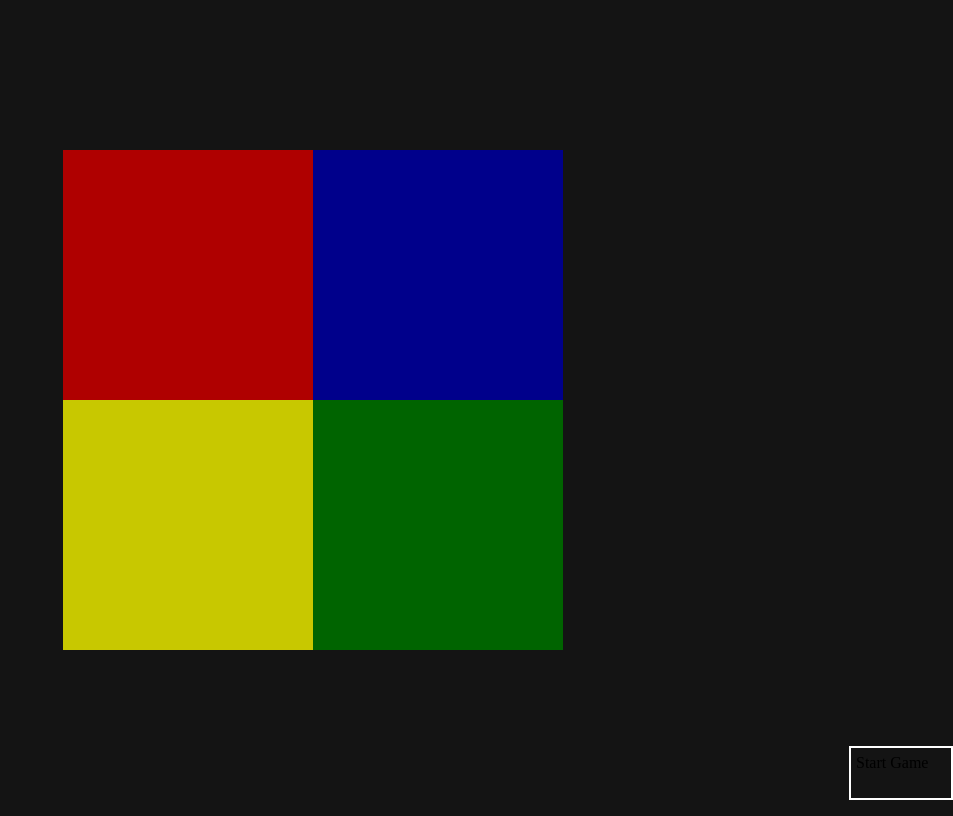
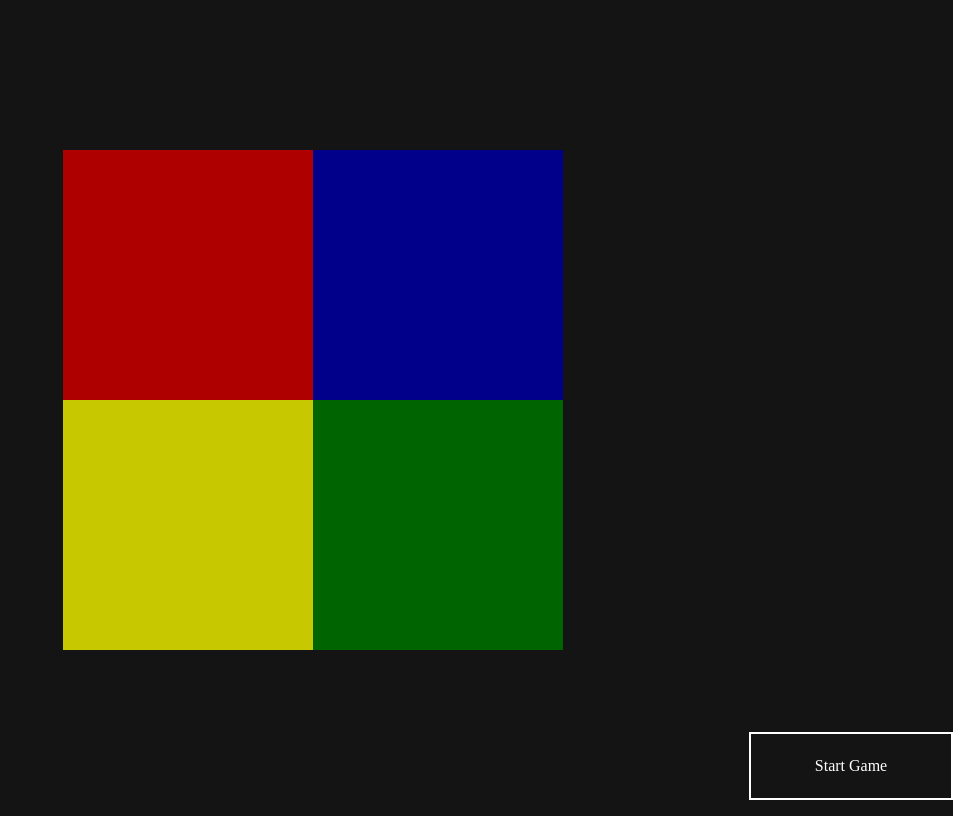
Before and after one commit to Eccentricware/s2roop, a React app: page / in a window 1280 px wide. Shown: the whole page, without its empty margins (327-1280 px from the left). Built offline with nearby package versions, Linux system fonts and the light colour scheme.

Commit message:
Responding mechanisms in play. New game options underway

```diff
--- a/src/App.jsx
+++ b/src/App.jsx
@@ -2,14 +2,16 @@ import React, { useState } from "react";
 import "./App.css";
 
 import CenterButtons from './CenterButtons/CenterButtons.jsx';
+import StartButton from './StartButton/StartButton.jsx';
 
 const App = (props) => {
   const [width, setWidth] = useState(500);
   const [height, setHeight] = useState(500);
   const [btnBorder, setBtnBorder] = useState(5);
 
-  const [interactionMode, setInteractionMode] = useState('awaitStart')
+  const [interactionMode, setInteractionMode] = useState('Start Game');
   const [currentSequence, setCurrentSequence] = useState([]);
+  const [nextAnswerIndex, setNextAnswerIndex] = useState(0);
   const [activeLight, setActiveLight] = useState('none');
 
   var activeOptions = ['red', 'blue', 'yellow', 'green'];
@@ -20,17 +22,8 @@ const App = (props) => {
     extendedSequence.push(activeOptions[nextColor]);
     setCurrentSequence(extendedSequence);
     console.log(extendedSequence);
-    setTimeout(() => {
-      displayExtendedSequence(extendedSequence);
-    }, 1000);
-  }
-
-  const turnLightOn = (color) => {
-    setActiveLight(color);
-  }
-
-  const turnOffLights = () => {
-    setActiveLight('none');
+    setInteractionMode('Replaying Sequence');
+    displayExtendedSequence(extendedSequence);
   }
 
   const displayExtendedSequence = (sequence) => {
@@ -51,19 +44,46 @@ const App = (props) => {
       }, offTime * 1000);
       timer += timeOff;
     });
+    setTimeout(() => {
+      setInteractionMode('Respond');
+    }, timer * 1000);
+  }
+
+  const turnLightOn = (color) => {
+    setActiveLight(color);
+  }
+
+  const turnOffLights = () => {
+    setActiveLight('none');
+  }
+
+  const guessColor = (color) => {
+    if (color === currentSequence[nextAnswerIndex]) {
+      console.log('Correct!');
+      var index = nextAnswerIndex + 1;
+      setNextAnswerIndex(index);
+      if (index === currentSequence.length) {
+        console.log('Round won!');
+        setNextAnswerIndex(0);
+        setInteractionMode('Replay');
+        extendSequence();
+      } else {
+        console.log('Round stalled')
+      }
+    } else {
+      console.log('Game over!');
+      setNextAnswerIndex(0);
+      setInteractionMode('Start Game');
+    }
+
   }
 
   return (
     <div className="App">
-      <CenterButtons width={width} height={height} activeLight={activeLight} />
-
-      <svg className="start-btn" width="100" height="50"
-        viewBox="0 0 100 50"
-        border="solid white 2px"
-        onClick={() => {extendSequence()}}
-      >
-        <text x="5" y="20">Start Game</text>
-      </svg>
+      <CenterButtons width={width} height={height}
+        activeLight={activeLight} guessColor={guessColor}
+      />
+      <StartButton extendSequence={extendSequence} interactionMode={interactionMode}/>
     </div>
   )
 }
--- a/src/CenterButtons/CenterButtons.jsx
+++ b/src/CenterButtons/CenterButtons.jsx
@@ -1,7 +1,11 @@
 import React from 'react';
 import './CenterButtons.css';
 
-const CenterButtons = ({width, height, activeLight}) => {
+const CenterButtons = ({width, height, activeLight, guessColor}) => {
+  const handleClick = (color) => {
+    guessColor(color);
+  }
+
   return (
     <svg className="center-area"
       width={width} height={height}
@@ -14,7 +18,7 @@ const CenterButtons = ({width, height, activeLight}) => {
             ${width / 2} , 0
           `}
         fill={activeLight === 'red' ? 'rgb(255, 0, 0)' : 'rgb(175, 0, 0)'}
-        onClick={() => { console.log('red') }}
+        onClick={() => { handleClick('red') }}
         cursor="pointer"
       />
 
@@ -25,7 +29,7 @@ const CenterButtons = ({width, height, activeLight}) => {
             ${width} , ${height / 2}
           `}
         fill={activeLight === 'blue' ? 'blue' : 'darkblue'}
-        onClick={() => { console.log('blue') }}
+        onClick={() => { handleClick('blue') }}
         cursor="pointer"
       />
 
@@ -36,7 +40,7 @@ const CenterButtons = ({width, height, activeLight}) => {
             0 , ${height / 2}
           `}
         fill={activeLight === 'yellow' ? 'yellow' : 'rgb(200, 200, 0)'}
-        onClick={() => { console.log('yellow') }}
+        onClick={() => { handleClick('yellow') }}
         cursor="pointer"
       />
 
@@ -47,6 +51,7 @@ const CenterButtons = ({width, height, activeLight}) => {
             ${width / 2} , ${height}
           `}
         fill={activeLight === 'green' ? 'rgb(0, 255, 0)' : 'darkgreen'}
+        onClick={() => { handleClick('green') }}
         cursor="pointer"
       />
 
--- /dev/null
+++ b/src/StartButton/StartButton.css
@@ -0,0 +1,8 @@
+.start-btn {
+  display: flex;
+  width: 200px;
+  height: 64px;
+  align-items: center;
+  color: white;
+  justify-content: center;
+}
--- /dev/null
+++ b/src/StartButton/StartButton.jsx
@@ -0,0 +1,14 @@
+import React from 'react';
+import './StartButton.css';
+
+const StartButton = ({extendSequence, interactionMode}) => {
+  return (
+    <div className="start-btn"
+      onClick={() => { extendSequence() }}
+    >
+      {interactionMode}
+    </div>
+  )
+}
+
+export default StartButton;
```
